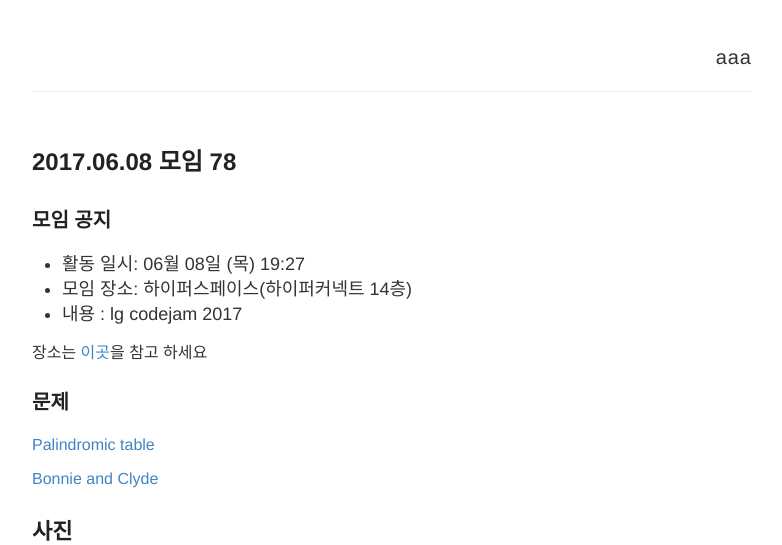
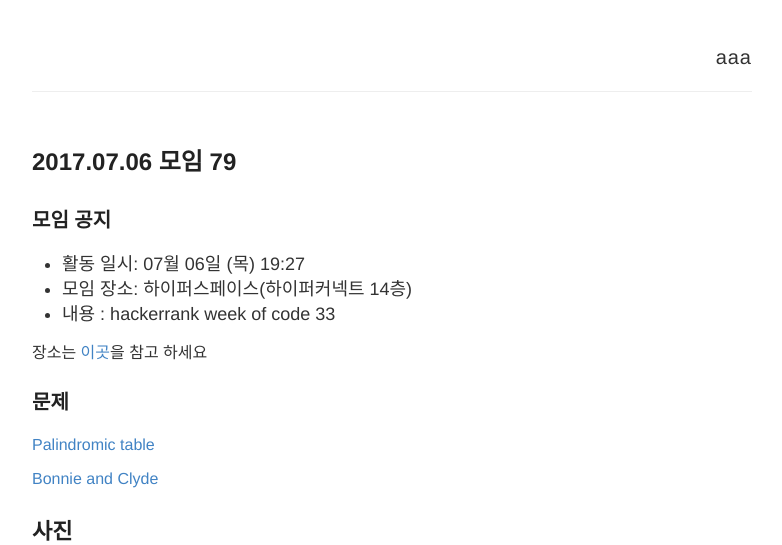
Before and after one commit to seirion/aaa, a Jekyll site: the page built from _posts/2017-07-06-meeting-079.md, in a window 1280 px wide. Shown: the top 545 px of the page, without its empty margins (248-1030 px from the left). Built offline with Jekyll 4.4.1, drawn with Linux system fonts in a browser that asks for light colours; comment, search, counter and statistics services are not loaded; some of the changed text lies outside the part shown; grey boxes are pictures that could not be loaded.

Commit message:
Update 2017-07-06-meeting-079.md

```diff
--- a/_posts/2017-07-06-meeting-079.md
+++ b/_posts/2017-07-06-meeting-079.md
@@ -1,15 +1,15 @@
 ---
 layout: post
-title:  "2017.06.08 모임 78"
+title:  "2017.07.06 모임 79"
 comments: true
-date:   2017-06-05 00:00:00
+date:   2017-07-02 00:00:00
 ---
 
 ### 모임 공지
 
-- 활동 일시: 06월 08일 (목) 19:27
+- 활동 일시: 07월 06일 (목) 19:27
 - 모임 장소: 하이퍼스페이스(하이퍼커넥트 14층)
-- 내용 : lg codejam 2017
+- 내용 : hackerrank week of code 33
 
 장소는 [이곳](http://career.hpcnt.com/)을 참고 하세요
 
```
